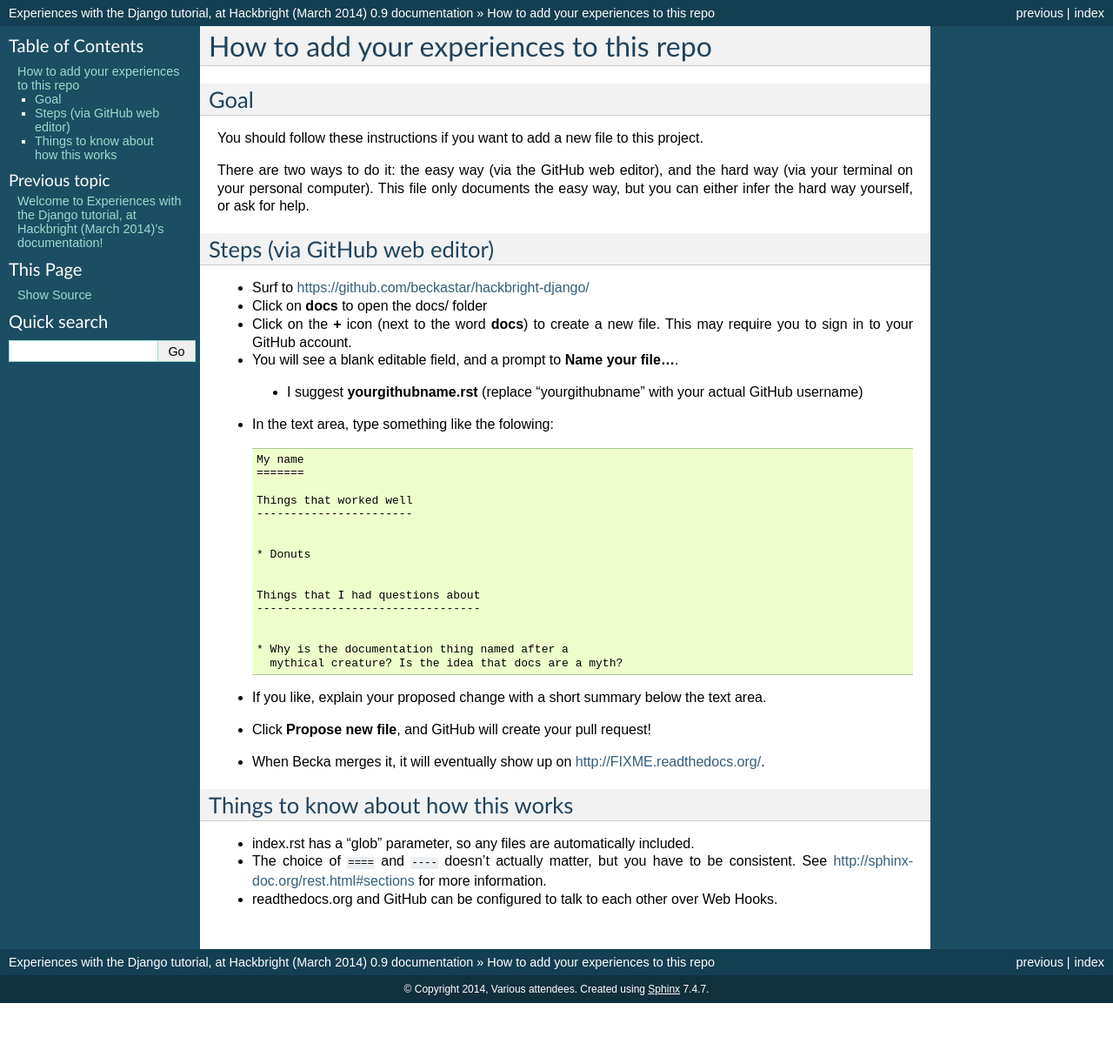
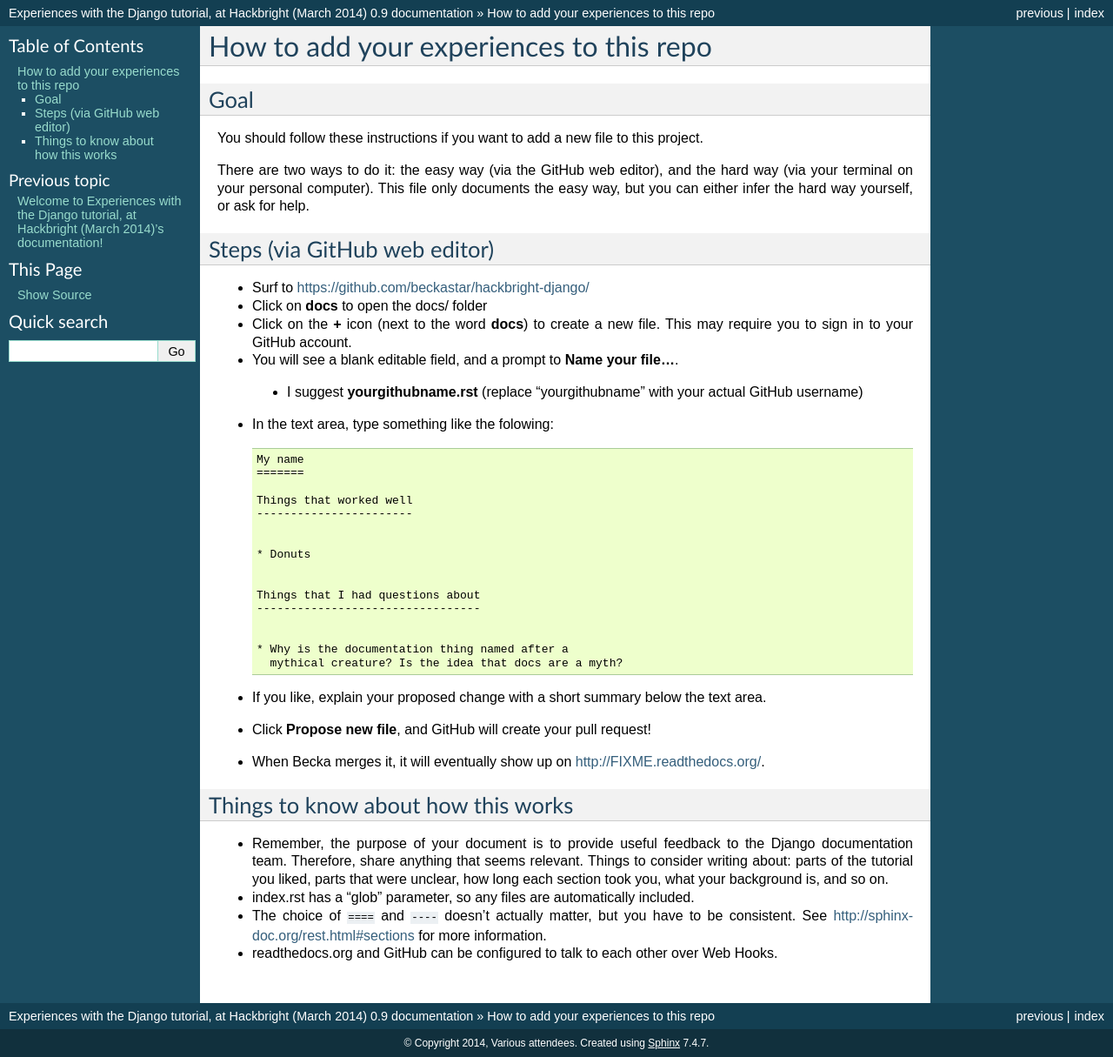
Before and after one commit to paulproteus/hackbright-django, a Sphinx documentation site: the page built from docs/howto.rst, in a window 1280 px wide. Shown: the whole page at 87% size. Built offline with Sphinx 7.4.7, drawn with Linux system fonts in a browser that asks for light colours; before the commit the page ends 1153 px from its top, so only the background shows below that.

Commit message:
Suggest specific things to write about

```diff
--- a/docs/howto.rst
+++ b/docs/howto.rst
@@ -55,6 +55,8 @@ Steps (via GitHub web editor)
 Things to know about how this works
 -----------------------------------
 
+* Remember, the purpose of your document is to provide useful feedback to the Django documentation team. Therefore, share anything that seems relevant. Things to consider writing about: parts of the tutorial you liked, parts that were unclear, how long each section took you, what your background is, and so on.
+
 * index.rst has a "glob" parameter, so any files are automatically included.
 
 * The choice of ``====`` and ``----`` doesn't actually matter, but you have to be consistent. See http://sphinx-doc.org/rest.html#sections for more information.
```
